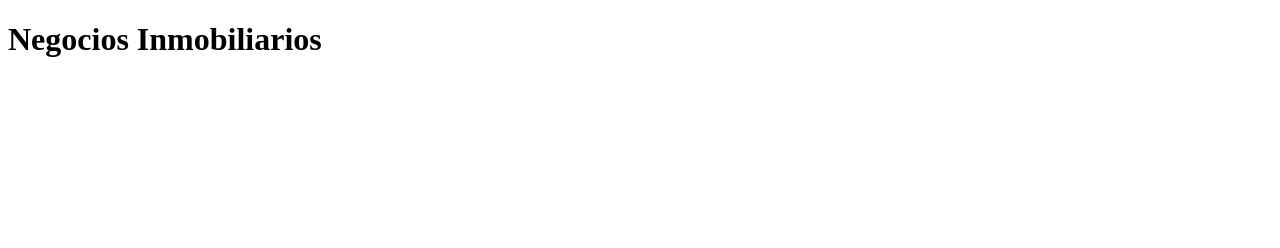
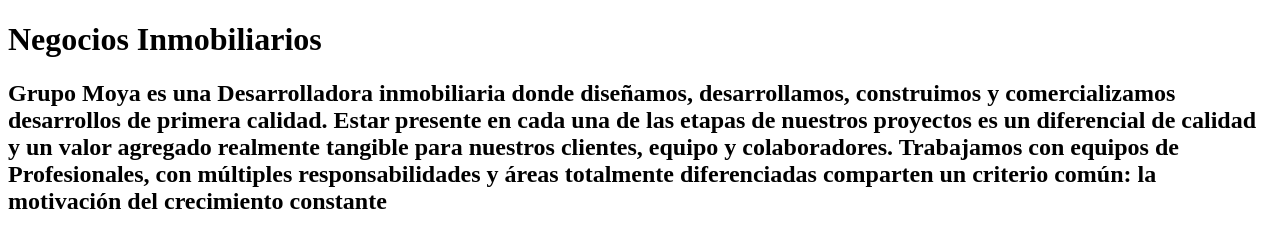
Before and after one commit to annmoya/grupomoya, a plain HTML site: page index.html in a window 1280 px wide. Drawn offline with Linux system fonts and the light colour scheme.

Commit message:
creamos un h2

```diff
--- a/index.html
+++ b/index.html
@@ -8,5 +8,6 @@
 </head>
 <body>
     <h1>Negocios Inmobiliarios</h1>
+    <h2>Grupo Moya es una Desarrolladora inmobiliaria donde diseñamos, desarrollamos, construimos y comercializamos desarrollos de primera calidad. Estar presente en cada una de las etapas de nuestros proyectos es un diferencial de calidad y un valor agregado realmente tangible para nuestros clientes, equipo y colaboradores. Trabajamos con equipos de Profesionales, con múltiples responsabilidades y áreas totalmente diferenciadas comparten un criterio común: la motivación del crecimiento constante</h2>
 </body>
 </html>
```
